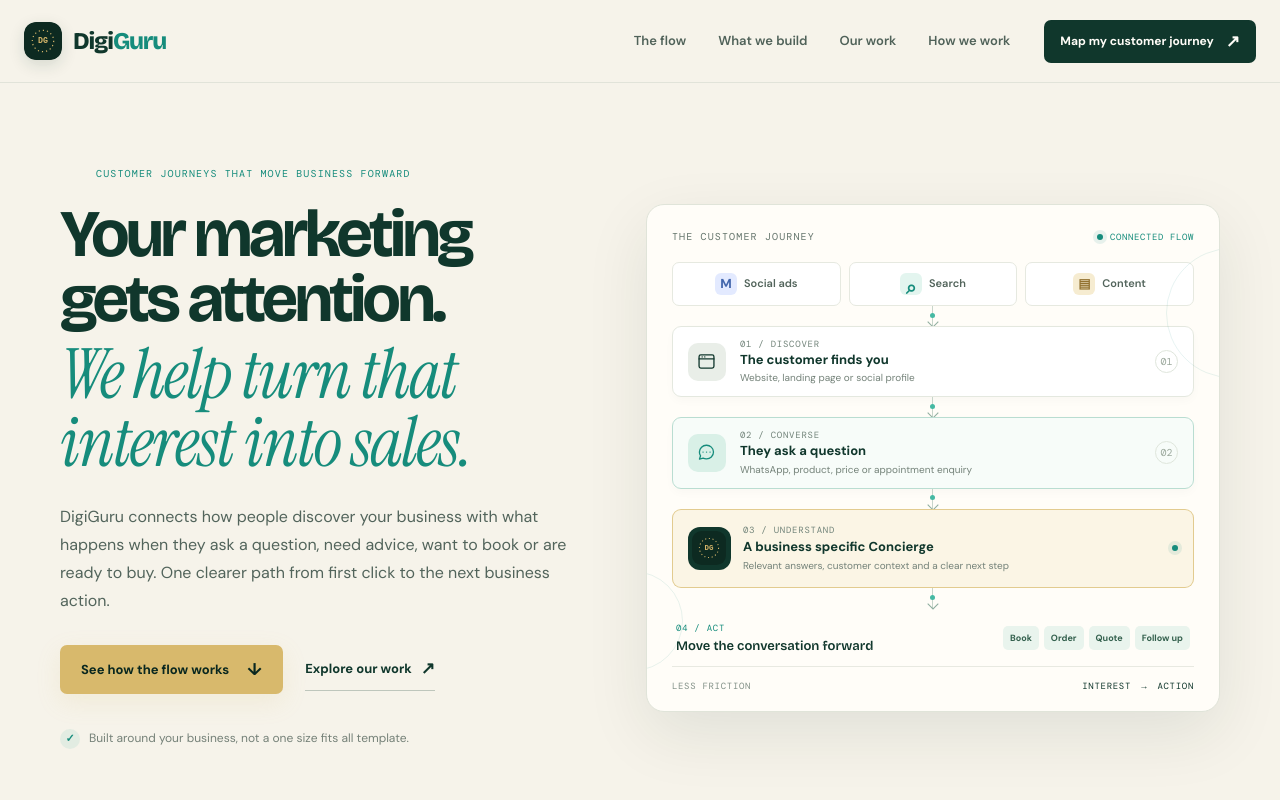
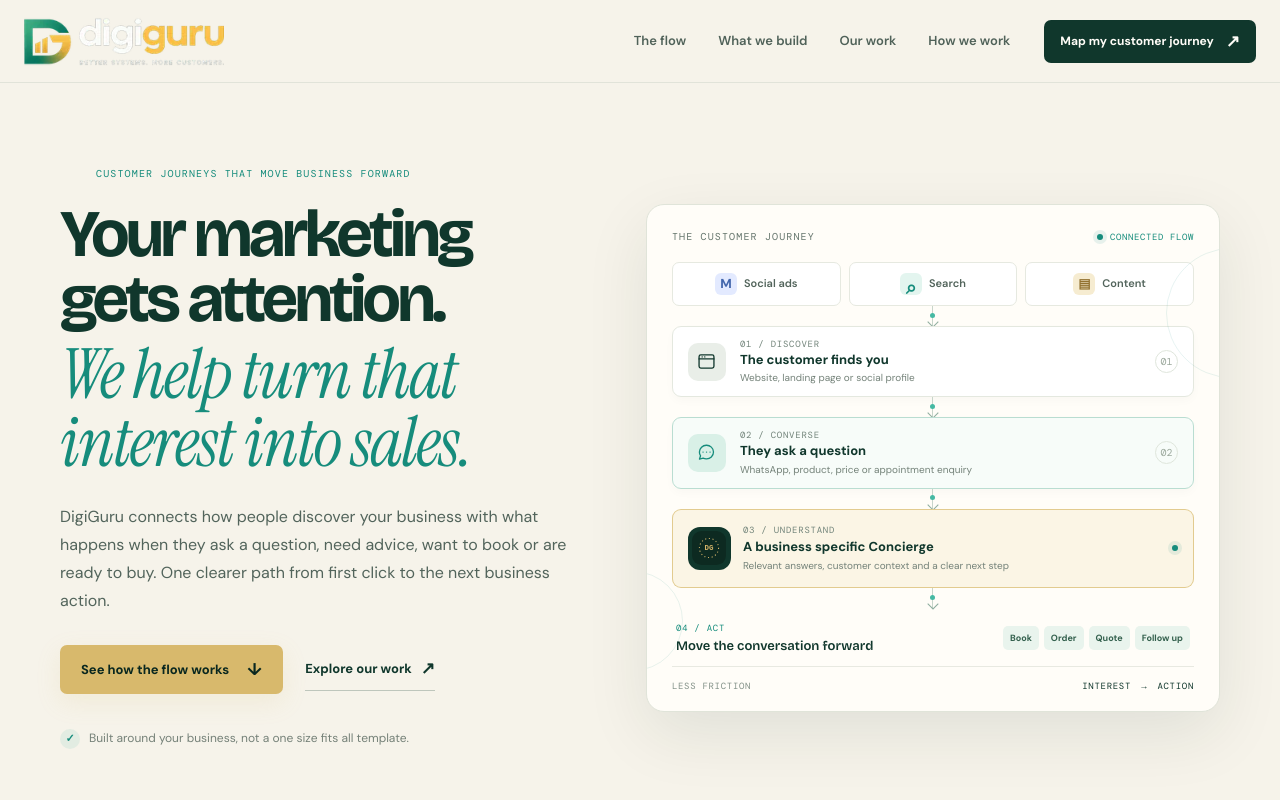
Before and after one commit to robinmigwi/digiguru-website, a plain HTML site: page digiguru-site/index.html in a window 1280 px wide. Shown: the top 800 px of the page. Drawn offline with nearby package versions, Linux system fonts and the light colour scheme.

Commit message:
Apply generated DigiGuru brand logo to homepage

```diff
--- a/digiguru-site/index.html
+++ b/digiguru-site/index.html
@@ -23,8 +23,7 @@
   <header class="site-header" id="top">
     <div class="nav-shell">
       <a class="brand" href="#top" aria-label="DigiGuru home">
-        <img src="favicon.svg" width="42" height="42" alt="" class="brand-mark" />
-        <span class="brand-word">Digi<span>Guru</span></span>
+        <img src="digiguru-logo.webp" width="200" height="49" alt="DigiGuru. Better systems. More customers." class="brand-logo" />
       </a>
 
       <nav class="desktop-nav" aria-label="Main navigation">
@@ -382,7 +381,7 @@
 
   <footer class="site-footer">
     <div class="footer-main section-shell">
-      <a class="brand footer-brand" href="#top" aria-label="DigiGuru home"><img src="favicon.svg" width="40" height="40" alt="" class="brand-mark" /><span class="brand-word">Digi<span>Guru</span></span></a>
+      <a class="brand footer-brand" href="#top" aria-label="DigiGuru home"><img src="digiguru-logo.webp" width="200" height="49" alt="DigiGuru. Better systems. More customers." class="brand-logo" /></a>
       <p>Conversational sales systems that connect attention to action.</p>
       <a class="back-top" href="#top">Back to top <span aria-hidden="true">↑</span></a>
     </div>
```
